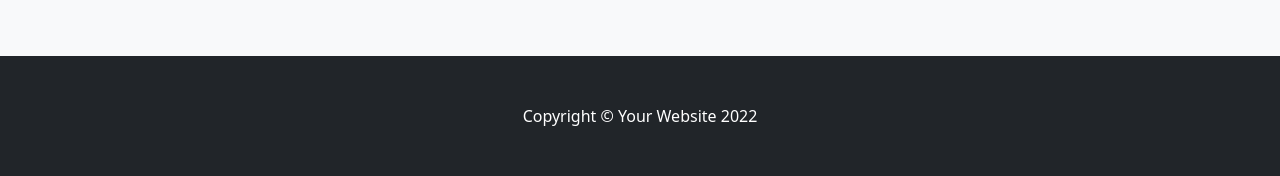
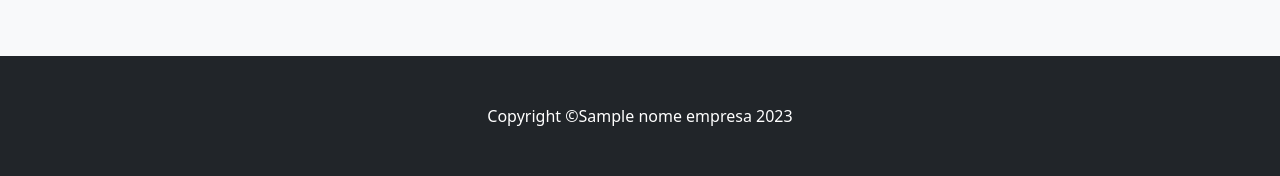
Before and after one commit to borgesbsb/registration_users, a Django app: template django_templates/app/templates/index.html in a window 1280 px wide. Shown: the part 3146-3322 px from the top of the page. Run offline with Django 3.2, Linux system fonts and the light colour scheme; the template is opened without the code that fills it: most values are stand-ins (such as "Sample title", 1, 10 or a date in 2020); some libraries are stand-ins or nearby versions.

Commit message:
add: comentarios em paginas e outras tags

```diff
--- a/django_templates/app/templates/index.html
+++ b/django_templates/app/templates/index.html
@@ -39,6 +39,10 @@
                         <div class="text-center my-5">
                             <h1 class="display-5 fw-bolder text-white mb-2">{{ nome_empresa }}</h1>
                             <p class="lead text-white-50 mb-4">{{ descricao }}</p>
+                            {% comment  %}
+                            Comentário em html -  Não será exibido
+
+                            {% endcomment  %}
                             <div class="d-grid gap-3 d-sm-flex justify-content-sm-center">
                                 <a class="btn btn-primary btn-lg px-4 me-sm-3" href="#features">Get Started</a>
                                 <a class="btn btn-outline-light btn-lg px-4" href="#!">Learn More</a>
@@ -344,7 +348,7 @@
         </section>
         <!-- Footer-->
         <footer class="py-5 bg-dark">
-            <div class="container px-5"><p class="m-0 text-center text-white">Copyright &copy; Your Website 2022</p></div>
+            <div class="container px-5"><p class="m-0 text-center text-white">Copyright &copy;{{ nome_empresa }} {% now "Y" as current_year  %} {{ current_year }}</p></div>
         </footer>
         <!-- Bootstrap core JS-->
         <script src="{% static 'app/js/scripts.js' %}"></script>
```
